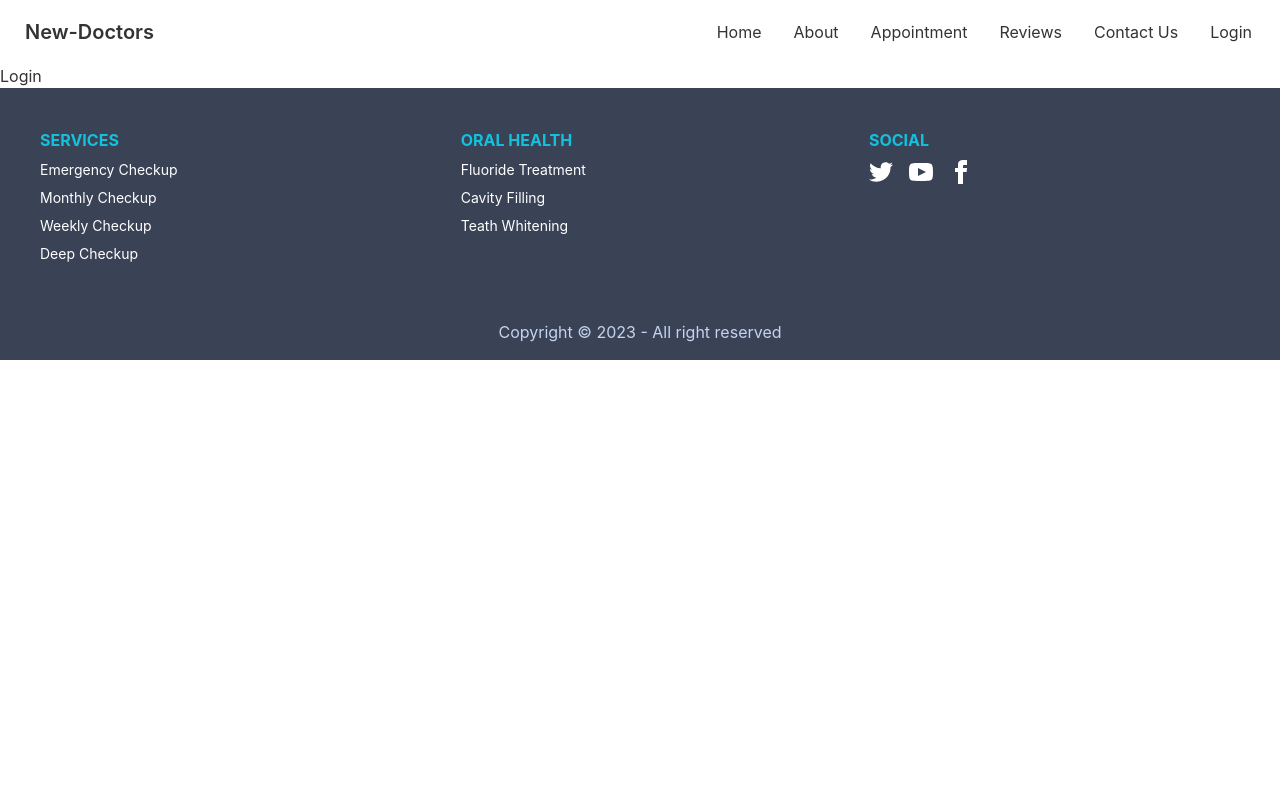
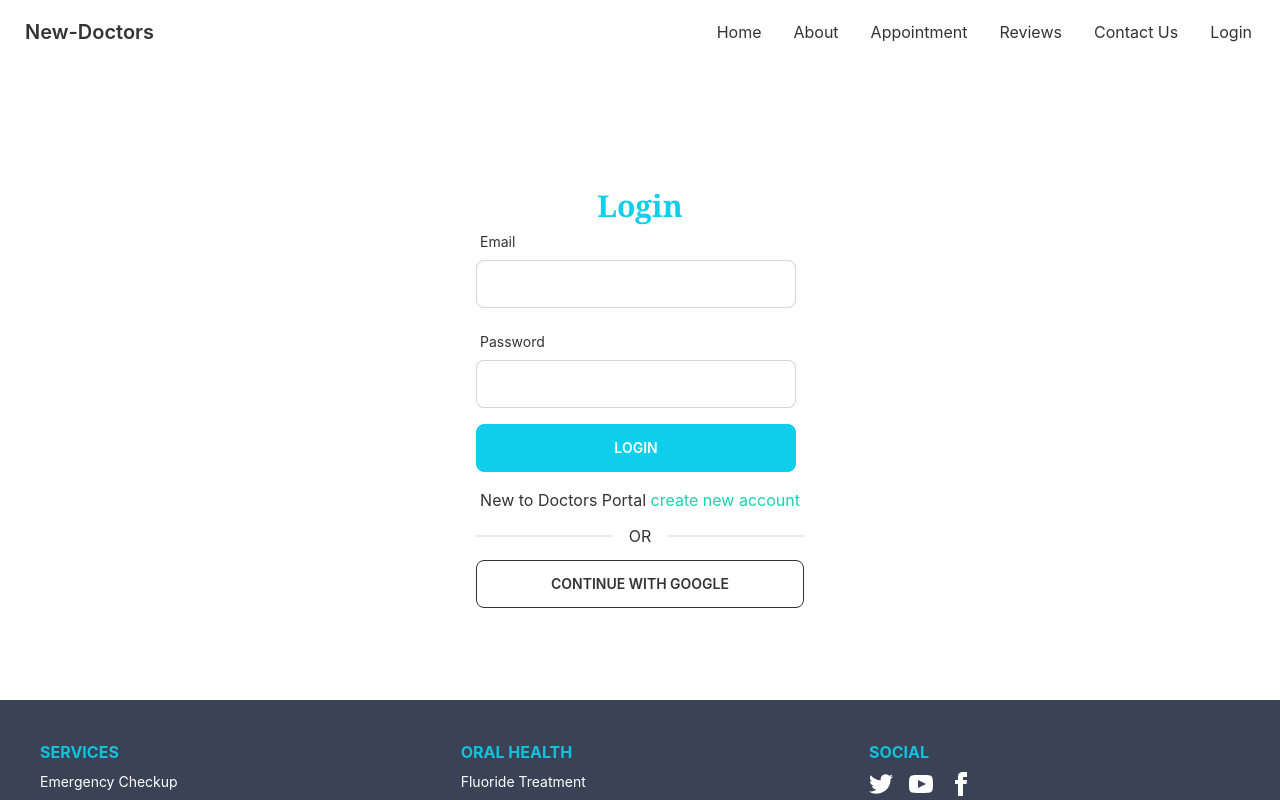
Before and after one commit to jhsayem021/new-doctors-client, a React (Create React App) app: page /login in a window 1280 px wide. Shown: the top 800 px of the page. Built offline with nearby package versions, Linux system fonts and the light colour scheme.

Commit message:
login page setup and design

```diff
--- a/package.json
+++ b/package.json
@@ -11,6 +11,7 @@
     "react": "^18.2.0",
     "react-day-picker": "^8.5.0",
     "react-dom": "^18.2.0",
+    "react-hook-form": "^7.42.1",
     "react-router-dom": "^6.7.0",
     "react-scripts": "5.0.1",
     "web-vitals": "^2.1.4"
--- a/src/Pages/Appointment/Appointment/Appointment.js
+++ b/src/Pages/Appointment/Appointment/Appointment.js
@@ -13,7 +13,7 @@ const Appointment = () => {
             ></AppointmentBanner>
             <AvailableAppointments
             selectedDate = {selectedDate}
-            setSelectedDate = {setSelectedDate}
+
             ></AvailableAppointments>
         </div>
     );
--- a/src/Pages/Appointment/AvailableAppointments/AvailableAppointments.js
+++ b/src/Pages/Appointment/AvailableAppointments/AvailableAppointments.js
@@ -3,7 +3,7 @@ import { format } from 'date-fns';
 import AppointmentOption from './AppointmentOption';
 import BookingModal from '../BookingModal/BookingModal';
 
-const AvailableAppointments = ({selectedDate,setSelectedDate}) => {
+const AvailableAppointments = ({selectedDate}) => {
     const [appointmentOptions, setAppointmentOptions] = useState([])
     const [treatment, setTreatment] = useState(null);
 
@@ -14,9 +14,9 @@ const AvailableAppointments = ({selectedDate,setSelectedDate}) => {
     },[])
 
     return (
-        <div className='mt-20 mb-24'>
+        <div className='mt-16  mb-10'>
             <p className='text-primary text-center font-bold' >Available Services on  {format(selectedDate, 'PP')}.</p>
-            <div className='grid gap-6  grid-cols-1 lg:grid-cols-3 mt-24'>
+            <div className='grid gap-6  grid-cols-1 lg:grid-cols-3  mt-10'>
                 {
                     appointmentOptions.map(option =><AppointmentOption
                     key={option._id}
@@ -28,6 +28,8 @@ const AvailableAppointments = ({selectedDate,setSelectedDate}) => {
             {
                 treatment && <BookingModal
                 treatment = {treatment}
+                setTreatment = {setTreatment}
+                selectedDate = {selectedDate}
                 ></BookingModal>
             }
         </div>
--- a/src/Pages/Appointment/BookingModal/BookingModal.js
+++ b/src/Pages/Appointment/BookingModal/BookingModal.js
@@ -1,15 +1,55 @@
+import { format } from 'date-fns/esm';
 import React from 'react';
 
-const BookingModal = ({treatment}) => {
+const BookingModal = ({ treatment, selectedDate , setTreatment }) => {
+    const { name, slots } = treatment;
+    const date = format(selectedDate, 'PP')
+
+    const handleForm = e =>{
+        e.preventDefault();
+        const form = e.target;
+        const name = form.name.value;
+        const slot = form.slot.value;
+        const email = form.email.value;
+        const phone = form.phone.value;
+        console.log( date,slot,name, email, phone);
+
+        const booking = {
+            treatment: treatment.name,
+            appointmentDate : date,
+            patient: name,
+            slot,
+            email,
+            phone,
+
+        }
+        console.log(booking);
+        setTreatment(null);
+    }
 
     return (
         <>
-        <input type="checkbox" id="Booking-Modal" className="modal-toggle" />
+            <input type="checkbox" id="Booking-Modal" className="modal-toggle" />
             <div className="modal">
                 <div className="modal-box relative">
                     <label htmlFor="Booking-Modal" className="btn btn-sm btn-circle absolute right-2 top-2">✕</label>
-                    <h3 className="text-lg font-bold">{treatment.name}</h3>
-                    <p className="py-4">You've been selected for a chance to get one year of subscription to use Wikipedia for free!</p>
+                    <h3 className="text-lg font-bold mb-10">{name}</h3>
+                    <form onSubmit={handleForm} className='grid gap-4 grid-cols-1' >
+                        <input type="text" value={date} disabled className="input input-bordered w-full" />
+                        <select name= "slot" className="select select-bordered w-full max-w-xs">
+                            {
+                                slots.map((slot, i) =><option
+                                key={i}
+                                >{slot}</option> )
+                            }
+
+
+                        </select>
+                        <input name="name" type="text" placeholder="name" className="input input-bordered w-full" />
+                        <input name="email" type="email" placeholder="email" className="input input-bordered w-full" />
+                        <input name="phone" type="text" placeholder="phone" className="input input-bordered w-full" />
+                        <input type="submit" value="Submit" className="btn btn-accent text-white w-full" />
+                    </form>
                 </div>
             </div>
         </>
--- a/src/Pages/Login/Login.js
+++ b/src/Pages/Login/Login.js
@@ -1,9 +1,38 @@
 import React from 'react';
+import { useForm } from "react-hook-form";
+import { Link } from 'react-router-dom';
+const Login = () => {
 
-const Login = () => {
+    const { register, handleSubmit } = useForm();
+    const handleLogin = logData =>{
+        console.log(logData);
+    }
+
     return (
-        <div>
-            <h1>Login</h1>
+        <div className='h-[800]  flex justify-center items-center my-16 mt-24'>
+
+        <div className='w-96 p-7' >
+        <h1 className='text-3xl text-center text-primary font-bold font-serif ' >Login</h1>
+            <form onSubmit={handleSubmit(handleLogin)} className="grid gap-4 grid-cols-1" >
+
+                <div className="form-control w-full max-w-xs">
+                    <label className="label"><span className="label-text">Email</span></label>
+                    <input type="email" {...register("email")}  className="input input-bordered w-full max-w-xs" />
+                </div>
+                <div className="form-control w-full max-w-xs">
+                    <label className="label"><span className="label-text">Password</span></label>
+                    <input type="password" {...register("password")}  className="input input-bordered w-full max-w-xs" />
+                </div>
+
+                    <input type="submit" value="Login"   className="btn btn-primary text-white w-full max-w-xs" />
+
+            </form>
+            <p className='text-center my-4'>New to Doctors Portal <Link to="/signup" className='text-secondary' >create new account</Link> </p>
+
+            <div className="divider">OR</div>
+            <button className='btn btn-outline  w-full'>Continue with Google</button>
+        </div>
+
         </div>
     );
 };
```
Also changed, not shown: 1 other file (tests, documents, lock files or other folders).
